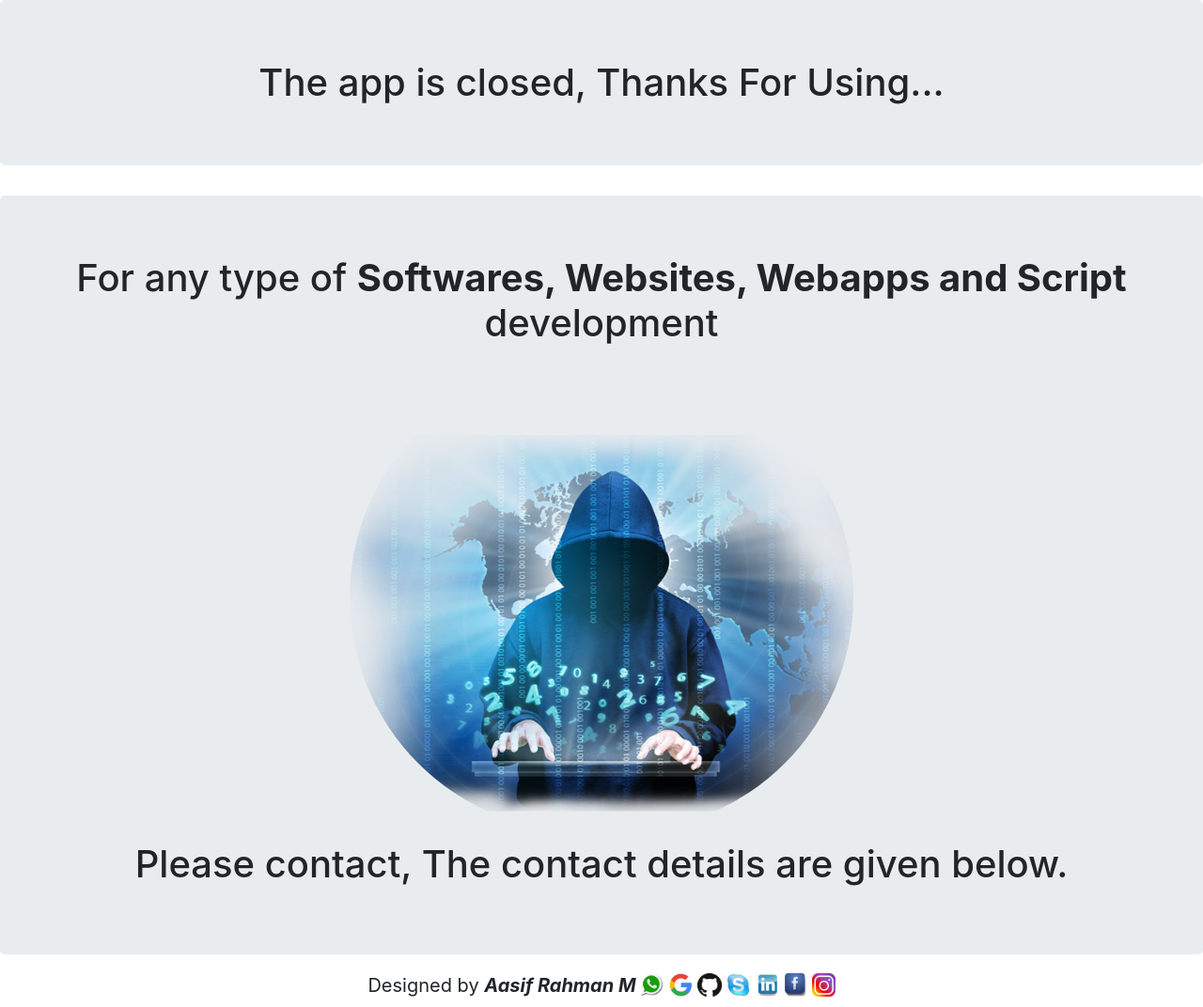
After one commit to asifrahman15/PU_Result_Fetcher, a Flask app: template templates/shutdown.html in a window 1280 px wide. The commit adds this page. Shown: the whole page at 94% size. Run offline with Flask 2, Linux system fonts and the light colour scheme; the template is opened without the code that fills it, so the values that code supplies are empty; some libraries are stand-ins or nearby versions.

Commit message:
Shutdown and Favicon

```diff
--- a/frontEnd.py
+++ b/frontEnd.py
@@ -56,6 +56,15 @@ def home():
     newCols = puResult(wb, wb.active, filePath, driver, column, rowFrom, rowTo, semFrom, semTo, screenCap)
     return render_template('index.html', message='Successfully all the results are fetched...', mode="success", listed=newCols)
 
+def shutdown_server():
+    func = request.environ.get('werkzeug.server.shutdown')
+    if func is None:
+        raise RuntimeError('Not running with the Werkzeug Server')
+    func()
 
+@app.route('/shutdown', methods=['GET'])
+def shutdown():
+    shutdown_server()
+    return render_template('shutdown.html')
 if __name__ == '__main__':
   app.run(debug = True)
--- /dev/null
+++ b/templates/shutdown.html
@@ -0,0 +1,41 @@
+<!DOCTYPE html>
+<html lang="en">
+<head>
+  <meta charset="UTF-8">
+  <meta name="viewport" content="width=device-width, initial-scale=1.0">
+  <title>Pondicherry University Result Fetcher</title>
+  <link rel="stylesheet" href="https://stackpath.bootstrapcdn.com/bootstrap/4.5.2/css/bootstrap.min.css">
+  <link rel="shortcut icon" href="{{url_for('static', filename='favicon.png')}}">
+  <style>
+      footer{
+        font-size: 20px;
+      }
+      .btn{
+        box-shadow: 3px 3px 6px #000000;
+      }
+  </style>
+</head>
+<body>
+  <h1 class="jumbotron text-center">The app is closed, Thanks For Using...</h1>
+  <div class="jumbotron text-center mb-3">
+    <h1>For any type of <strong>Softwares, Websites, Webapps and Script</strong> development</h1>
+    <img src="{{url_for('static', filename='favicon.png')}}" height="500" style="vertical-align: middle; border-radius: 500px; margin: 10px;">
+    <h1>Please contact, The contact details are given below.</h1>
+  </div>
+  <footer class="text-center m-2">
+    <div class="text-center">
+      <span style="vertical-align: middle;">
+        Designed by <b><i>Aasif Rahman M </i></b>
+      </span>
+      <a href="https://wa.me/918056371496" target="_blank"><img src="{{url_for('static', filename='whatsapp.png')}}" height="25" style="vertical-align: middle;"></a>
+      <a href="mailto:asifrahman15@gmail.com" target="_blank"><img src="{{url_for('static', filename='gmail.png')}}" height="25" style="vertical-align: middle;"></a>
+      <a href="https://github.com/asifrahman15" target="_blank"><img src="{{url_for('static', filename='github.png')}}" height="25" style="vertical-align: middle;"></a>
+      <a href="https://join.skype.com/invite/VpBPobkQ0eDU" target="_blank"><img src="{{url_for('static', filename='skype.png')}}" height="25" style="vertical-align: middle;"></a>
+      <a href="https://www.linkedin.com/in/aasif-rahman/" target="_blank"><img src="{{url_for('static', filename='linkedin.png')}}" height="25" style="vertical-align: middle;"></a>
+      <a href="https://www.facebook.com/aasif.rahman.77/" target="_blank"><img src="{{url_for('static', filename='facebook.png')}}" height="25" style="vertical-align: middle;"></a>
+      <a href="https://www.instagram.com/asifrahman15/" target="_blank"><img src="{{url_for('static', filename='instagram.png')}}" height="25" style="vertical-align: middle;"></a>
+
+    </div>
+  </footer>
+</body>
+</html>
```
Also changed, not shown: templates/index.html (+10 -5 lines), static/favicon.png (added).
